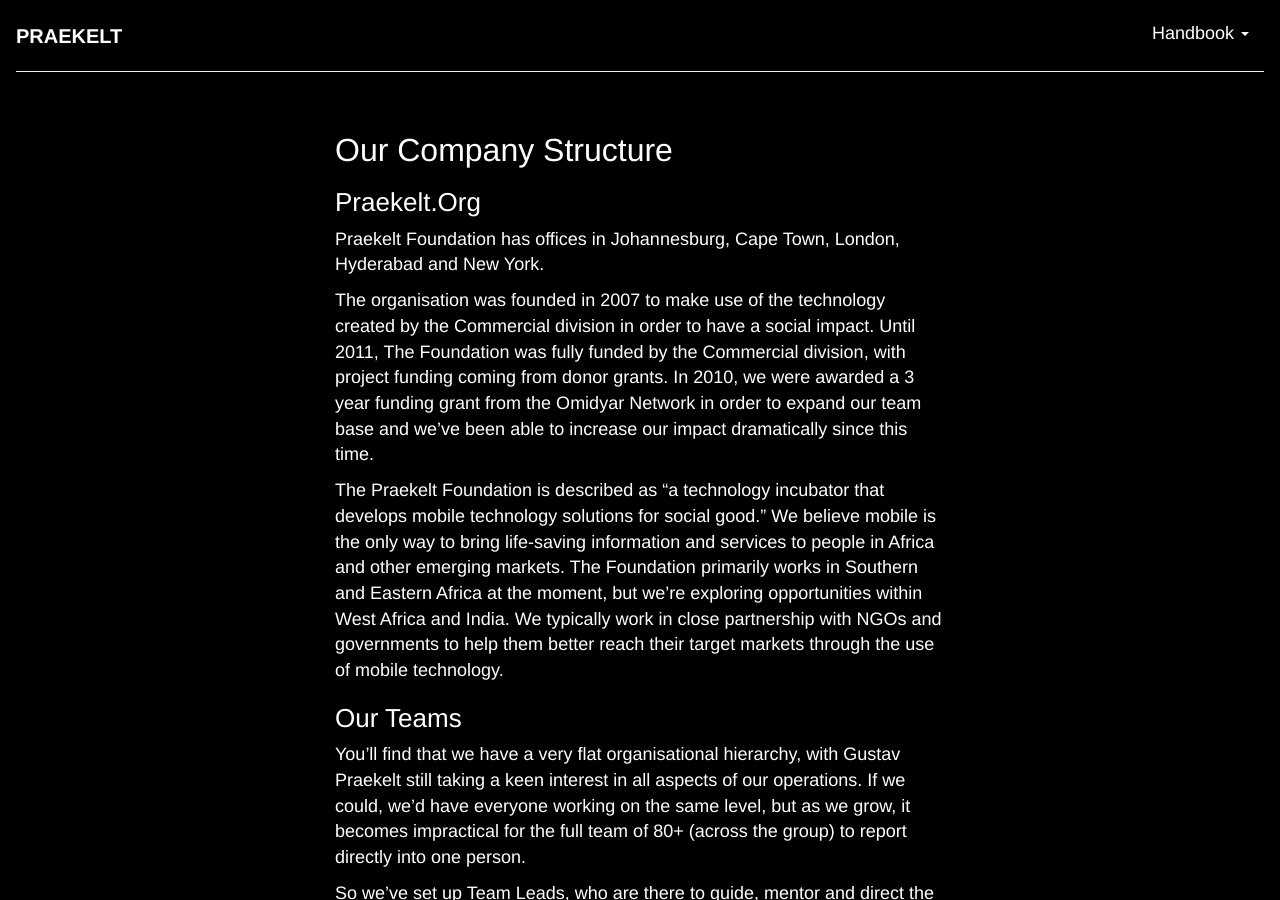
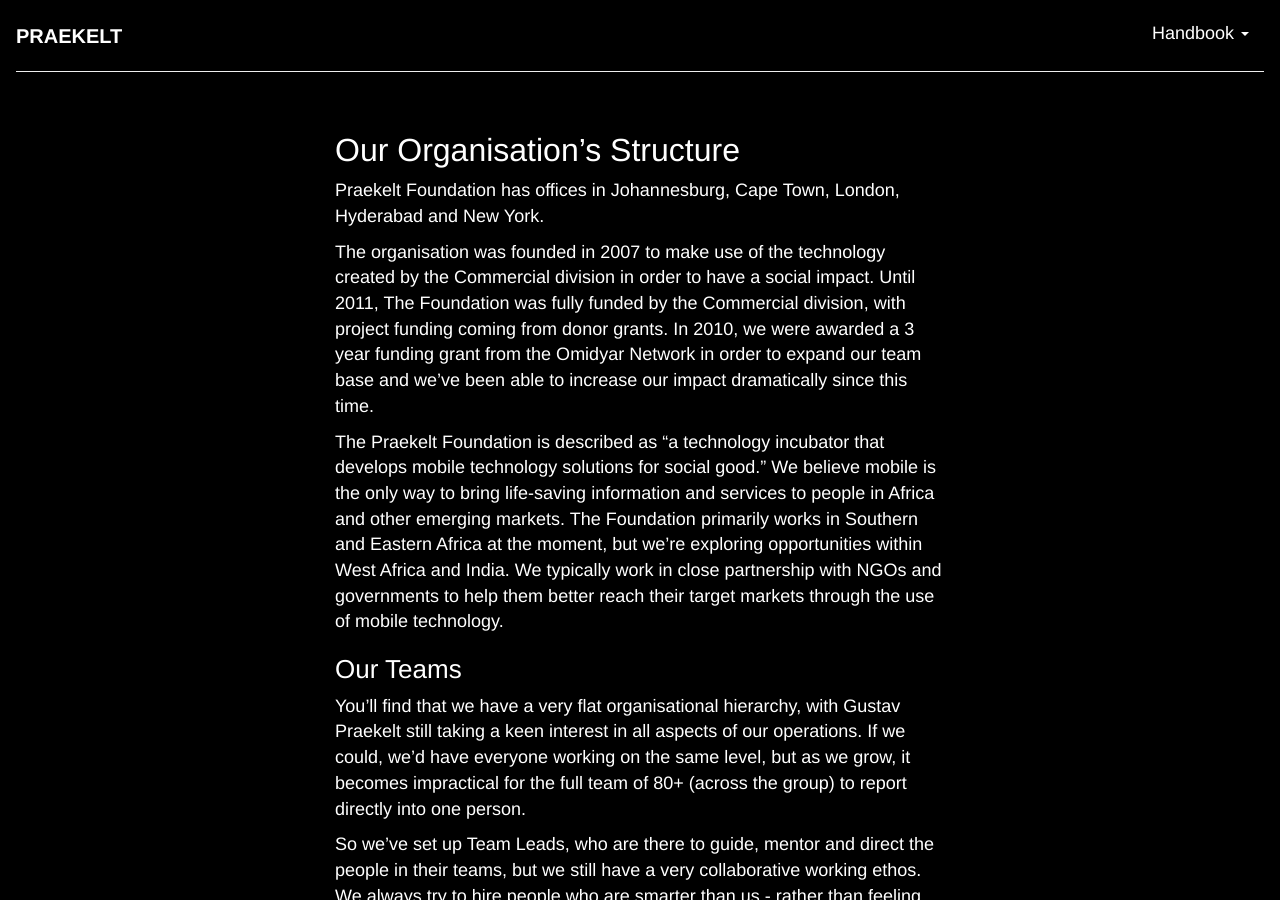
Before and after one commit to praekelt/handbook, a Jekyll site: the page built from _posts/2015-06-13-Our Structure.md, in a window 1280 px wide and 900 px high. Built offline with Jekyll 4.4.1, drawn with Linux system fonts in a browser that asks for light colours; nearby versions of some CDN libraries.

Commit message:
Updated 2015-06-13-Our Structure.md

```diff
--- a/_posts/2015-06-13-Our Structure.md
+++ b/_posts/2015-06-13-Our Structure.md
@@ -7,9 +7,8 @@
 
 
 
-## Our Company Structure
+## Our Organisation's Structure
 
-### Praekelt.Org
 Praekelt Foundation has offices in Johannesburg, Cape Town, London, Hyderabad and New York.
 
 The organisation was founded in 2007 to make use of the technology created by the Commercial division in order to have a social impact. Until 2011, The Foundation was fully funded by the Commercial division, with project funding coming from donor grants. In 2010, we were awarded a 3 year funding grant from the Omidyar Network in order to expand our team base and we’ve been able to increase our impact dramatically since this time.
```
